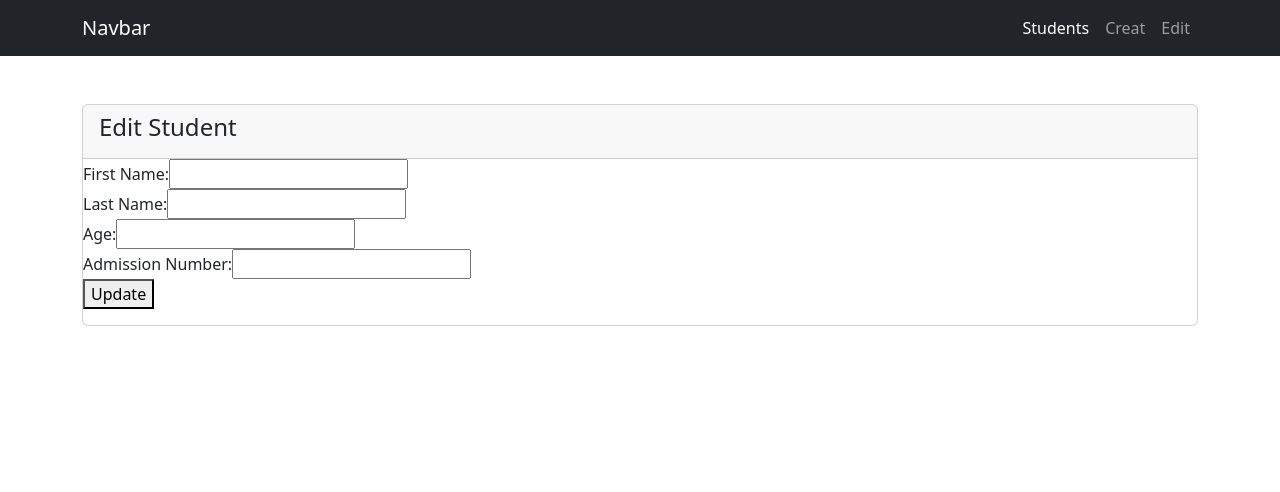
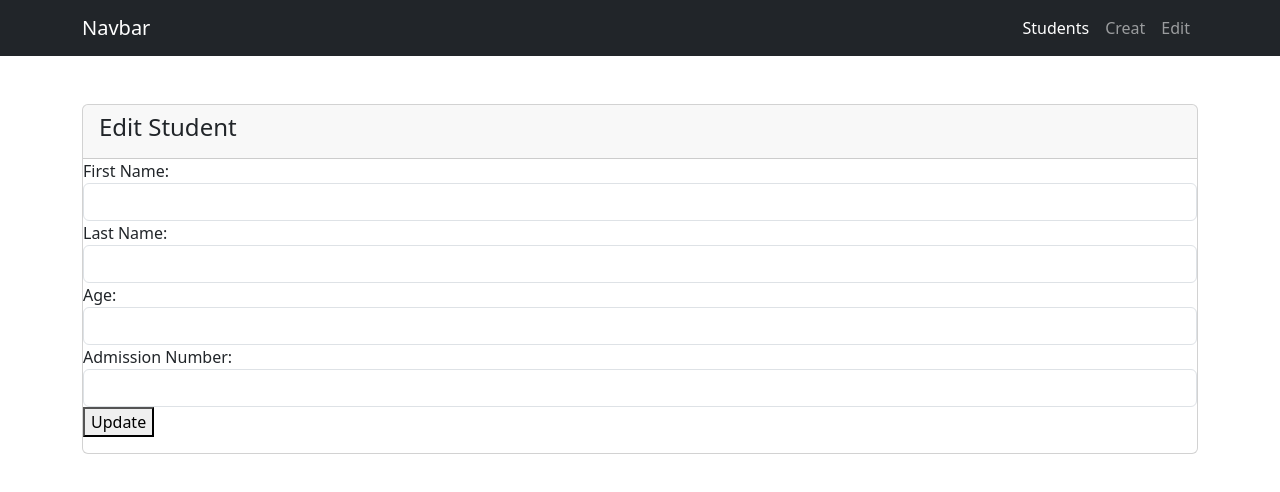
Before and after one commit to davidwagura/Student-details-app, a Vue app: page /edit/1 in a window 1280 px wide. Shown: the top 492 px of the page. Built offline with nearby package versions, Linux system fonts and the light colour scheme; no server answers.

Commit message:
modify edit page

```diff
--- a/src/App.vue
+++ b/src/App.vue
@@ -28,7 +28,7 @@ import HelloWorld from './components/HelloWorld.vue'
               </li>
 
               <li class="nav-item">
-                <router-link class="nav-link" to="/edit/">Edit</router-link>
+                <router-link class="nav-link" to="/edit/:id">Edit</router-link>
               </li>
 
             </ul>
--- a/src/views/CreateView.vue
+++ b/src/views/CreateView.vue
@@ -9,19 +9,19 @@
                     <form>
                         <div>
                             <label for="first_name">First Name:</label>
-                            <input type="text" id="first_name" v-model="formData.first_name" />
+                            <input type="text" id="first_name" class="form-control" v-model="formData.first_name" />
                         </div>
                         <div>
                             <label for="admission_number">Last Name:</label>
-                            <input id="admission_number" v-model="formData.last_name">
+                            <input id="admission_number" class="form-control" v-model="formData.last_name">
                         </div>
                         <div>
                             <label for="age">Age:</label>
-                            <input id="age" v-model="formData.age">
+                            <input id="age" class="form-control" v-model="formData.age">
                         </div>
                         <div>
                             <label for="admission_number">Admission Number:</label>
-                            <input id="admission_number" v-model="formData.admission_number">
+                            <input id="admission_number" class="form-control" v-model="formData.admission_number">
                         </div>
 
 
@@ -54,14 +54,15 @@ export default {
       .then(response => {
         console.log(response.data);
 
-          this.formData.first_name = ""
-          this.formData.last_name = ""
-          this.formData.age = ""
-          this.formData.admission_number = ""
+        first_name = this.formData.first_name
+        last_name = this.formData.last_name
+        age = this.formData.age
+        admission_number = this.formData.admission_number
 
 
         return response
       });
+      this.$router.push('/');
     }
   }
 
--- a/src/views/students/EditView.vue
+++ b/src/views/students/EditView.vue
@@ -9,19 +9,19 @@
                   <form>
                       <div>
                           <label for="first_name">First Name:</label>
-                          <input type="text" id="first_name" v-model="formData.first_name" />
+                          <input type="text" id="first_name" class="form-control" v-model="formData.first_name" />
                       </div>
                       <div>
                           <label for="admission_number">Last Name:</label>
-                          <input id="admission_number" v-model="formData.last_name">
+                          <input id="admission_number" class="form-control" v-model="formData.last_name">
                       </div>
                       <div>
                           <label for="age">Age:</label>
-                          <input id="age" v-model="formData.age">
+                          <input id="age" class="form-control" v-model="formData.age">
                       </div>
                       <div>
                           <label for="admission_number">Admission Number:</label>
-                          <input id="admission_number" v-model="formData.admission_number">
+                          <input id="admission_number" class="form-control" v-model="formData.admission_number">
                       </div>
 
 
@@ -61,9 +61,7 @@ created() {
         this.formData.age = res.age;
         this.formData.admission_number = res.admission_number;
 
-
-      return response
-    });
+        });
   },
   methods: {
 
```
